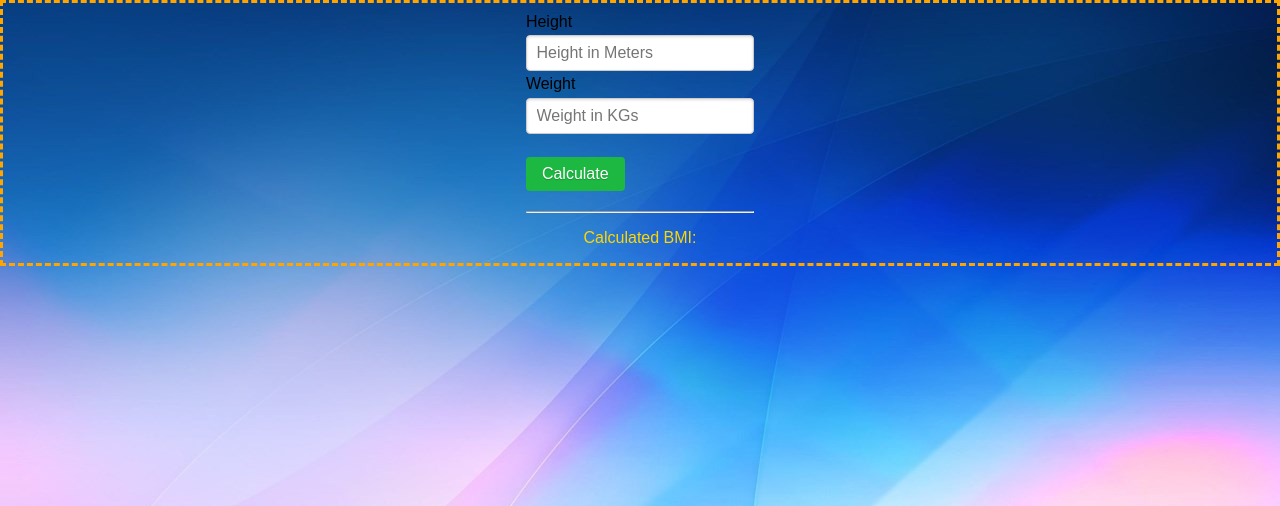
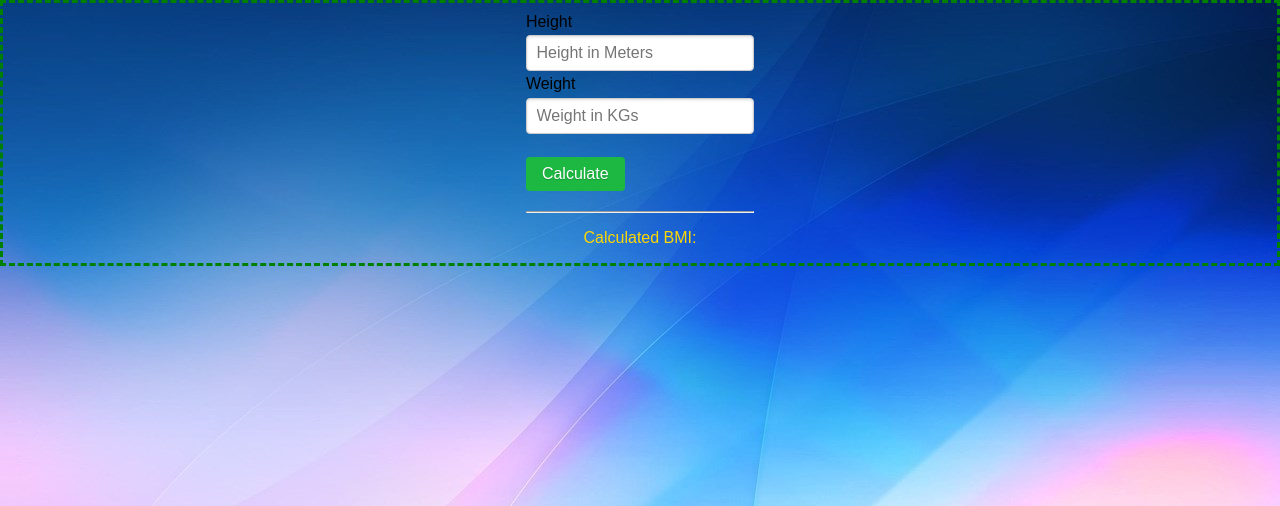
Before and after one commit to rikjal/BMI-Calculator, a Flask app: page / in a window 1280 px wide. Shown: the top 506 px of the page. Run offline with Flask 2, Linux system fonts and the light colour scheme; some libraries are stand-ins or nearby versions.

Commit message:
Update index.css

```diff
--- a/static/css/index.css
+++ b/static/css/index.css
@@ -6,7 +6,7 @@ body{
     width: auto;
     display: flex;
     justify-content: center;
-    border: 3px dashed orange;
+    border: 3px dashed green;
 }
 #res {
     text-align: center;
```
